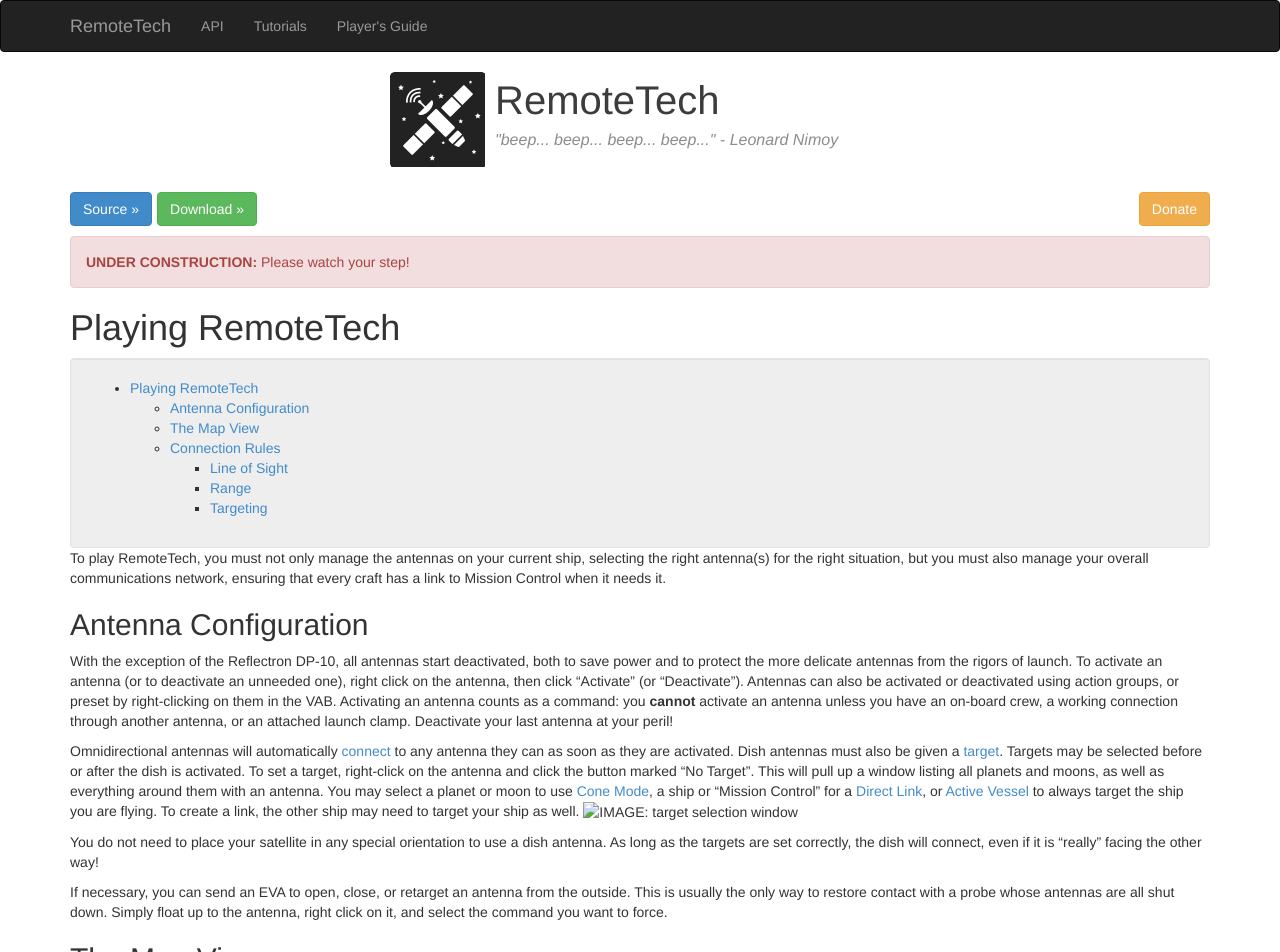
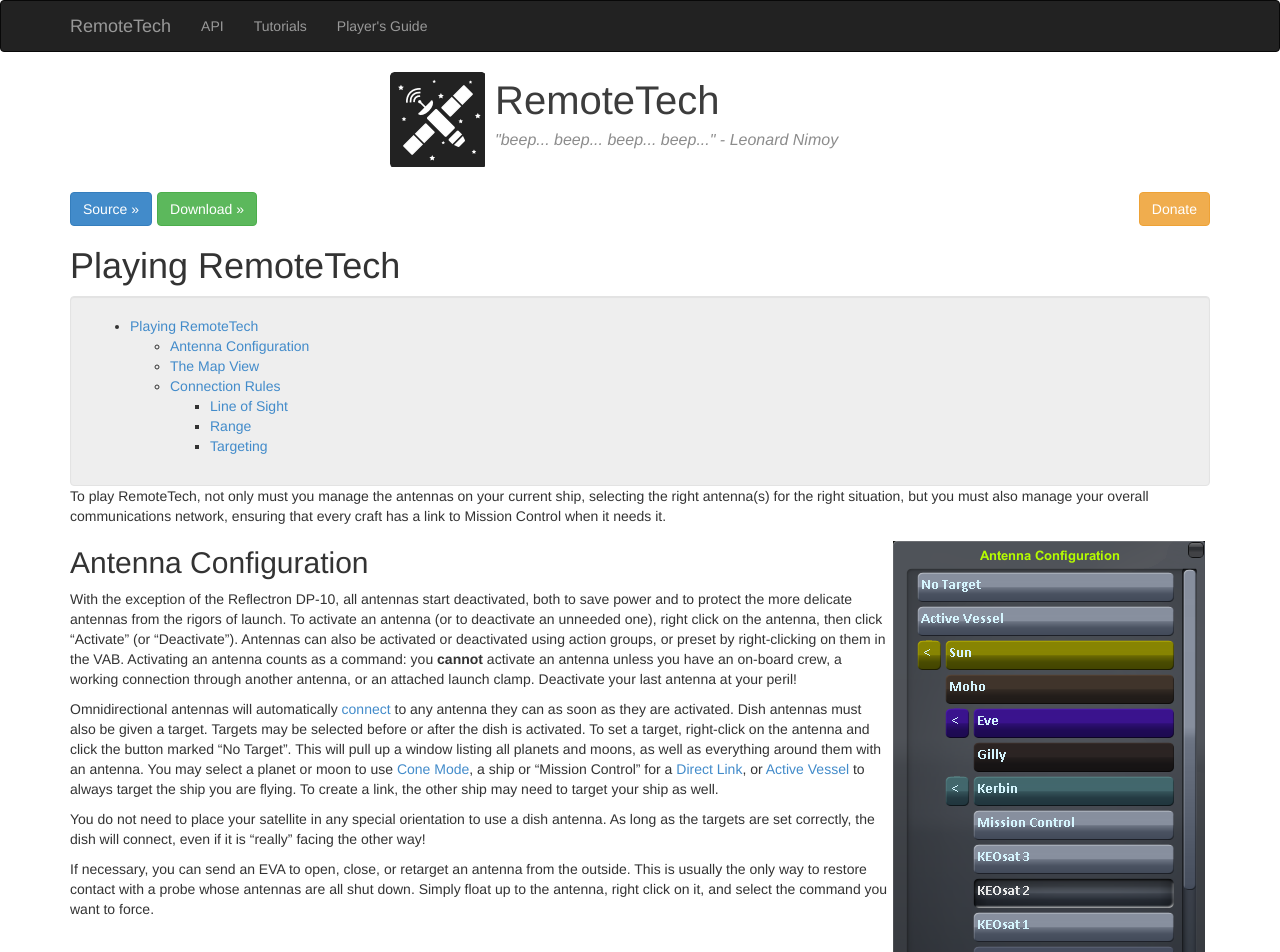
Before and after one commit to RemoteTechnologiesGroup/RemoteTech, a Jekyll site: the page built from guide/overview.md, in a window 1280 px wide. Shown: the top 952 px of the page. Built offline with Jekyll 4.4.1, drawn with Linux system fonts in a browser that asks for light colours; nearby versions of some CDN libraries; some of the changed text lies outside the part shown.

Commit message:
Added pictures to game rules overview.
Map view icons are currently hotlinks to the repository. Closes Starstrider42/RemoteTech#10.

```diff
--- a/guide/overview.md
+++ b/guide/overview.md
@@ -3,49 +3,60 @@
 layout: content
 ---
 
+<!-- Make the icon-labeled list easier to read -->
+<style type="text/css">
+dl.indentedlist dd {
+    margin-left: 100px;
+}
+dl.indentedlist dt {
+    float: left;
+    clear: left;
+}
+</style>
+
 {% include banner.html %}
-
-**UNDER CONSTRUCTION:** Please watch your step!
-{: .alert .alert-danger}
 
 #Playing RemoteTech
 
 {% include toc.html %}
 
-To play RemoteTech, you must not only manage the antennas on your current ship, selecting the right antenna(s) for the right situation, but you must also manage your overall communications network, ensuring that every craft has a link to Mission Control when it needs it.
+To play RemoteTech, not only must you manage the antennas on your current ship, selecting the right antenna(s) for the right situation, but you must also manage your overall communications network, ensuring that every craft has a link to Mission Control when it needs it.
+
+![IMAGE: target selection window](targetselector.png){: .right}
 
 ##Antenna Configuration
 
 With the exception of the Reflectron DP-10, all antennas start deactivated, both to save power and to protect the more delicate antennas from the rigors of launch. To activate an antenna (or to deactivate an unneeded one), right click on the antenna, then click "Activate" (or "Deactivate"). Antennas can also be activated or deactivated using action groups, or preset by right-clicking on them in the VAB. Activating an antenna counts as a command: you **cannot** activate an antenna unless you have an on-board crew, a working connection through another antenna, or an attached launch clamp. Deactivate your last antenna at your peril!
 
-Omnidirectional antennas will automatically [connect](#connection-rules) to any antenna they can as soon as they are activated. Dish antennas must also be given a [target](#targeting). Targets may be selected before or after the dish is activated. To set a target, right-click on the antenna and click the button marked "No Target". This will pull up a window listing all planets and moons, as well as everything around them with an antenna. You may select a planet or moon to use [Cone Mode](#target-cone), a ship or "Mission Control" for a [Direct Link](#target-direct), or [Active Vessel](#target-active) to always target the ship you are flying. To create a link, the other ship may need to target your ship as well.
-![IMAGE: target selection window](targetselector.png)
+Omnidirectional antennas will automatically [connect](#connection-rules) to any antenna they can as soon as they are activated. Dish antennas must also be given a target. Targets may be selected before or after the dish is activated. To set a target, right-click on the antenna and click the button marked "No Target". This will pull up a window listing all planets and moons, as well as everything around them with an antenna. You may select a planet or moon to use [Cone Mode](#target-cone), a ship or "Mission Control" for a [Direct Link](#target-direct), or [Active Vessel](#target-active) to always target the ship you are flying. To create a link, the other ship may need to target your ship as well.
 
 You do not need to place your satellite in any special orientation to use a dish antenna. As long as the targets are set correctly, the dish will connect, even if it is "really" facing the other way!
 
 If necessary, you can send an EVA to open, close, or retarget an antenna from the outside. This is usually the only way to restore contact with a probe whose antennas are all shut down. Simply float up to the antenna, right click on it, and select the command you want to force.
 
 ##The Map View
+{: .spacer}
 
 RemoteTech adds an overlay to the map view to display the state of your communication network. The overlay may be toggled with the bottons located on the lower right:
 
-![IMAGE: First button](icon_connection.png)
+![IMAGE: map view, with each type of overlay (active, cones, omni, dish, command center) labeled](rtmapview.png){:.right}
+
+![IMAGE: First button](https://raw.githubusercontent.com/RemoteTechnologiesGroup/RemoteTech/master/GameData/RemoteTech2/Textures/texPath.png)
 :   This button will highlight the links used in the working connection (if any) as a green line.
 
-![IMAGE: Second button](icon_cones.png)
+![IMAGE: Second button](https://raw.githubusercontent.com/RemoteTechnologiesGroup/RemoteTech/master/GameData/RemoteTech2/Textures/texPlanet.png)
 :   This button will display a 2D outline of any cones being aimed at planets or moons. For clarity, cones from ships off the edge of the screen will not be shown.
 
-![IMAGE: Third button](icon_links.png)
+![IMAGE: Third button](https://raw.githubusercontent.com/RemoteTechnologiesGroup/RemoteTech/master/GameData/RemoteTech2/Textures/texOmni.png) ![IMAGE: Third button](https://raw.githubusercontent.com/RemoteTechnologiesGroup/RemoteTech/master/GameData/RemoteTech2/Textures/texDish.png) ![IMAGE: Third button](https://raw.githubusercontent.com/RemoteTechnologiesGroup/RemoteTech/master/GameData/RemoteTech2/Textures/texOmniDish.png)
 :   This button cycles through four views of the network: no overlay, all omni-to-omni links in light brown, all dish-to-dish or omni-to-dish links in orange, and all links.
 
-![IMAGE: Fourth button](icon_targets.png)
+![IMAGE: Fourth button](https://raw.githubusercontent.com/RemoteTechnologiesGroup/RemoteTech/master/GameData/RemoteTech2/Textures/texButtonGreen.png)
 :   This button pulls up a window listing all dishes on the current craft, as well as their targets. Dishes marked in green are activated, those marked in red are deactivated. Clicking on any dish in the list will pull up the target selection window for that dish.
-
-![IMAGE: map view, with each type of overlay (active, cones, omni, dish, command center) labeled](rtmapview.png)
+{: .indentedlist}
 
 The Kerbal Space Center and any remote command stations will be marked on the map with red dots. This overlay cannot be toggled.
 
-RemoteTech also adds one button to the right side of the map view, below the planet info/ship crew button. Clicking this button will open a list of loaded ships; clicking on any ship on the list will center the map view on that ship.
+RemoteTech also adds one button to the right side of the map view, below the planet info/ship crew button. Clicking this button will open a list of ships in the game; clicking on any ship on the list will center the map view on that ship.
 
 ##Connection Rules
 
@@ -80,14 +91,15 @@
 Direct Link
 :   {:#target-direct}if the dish's target is set to a specific satellite, or to KSC Mission Control, it will maintain a link to that target as long as the line of sight and range conditions are met. A dish in Direct Link mode cannot be used to make connections with anything other than its specific target. Direct link mode is recommended for situations where the other two modes won't work, because updating direct links as ships move around can be a lot of work.
 
+![IMAGE: Using too narrow a cone](conetooclose.png){: .left}
+
 Cone
 :   {:#target-cone}if the dish's target is set to a planet or moon, it can simultaneously maintain a link to all targets that are within a cone centered on that planet *and* that are within that planet or moon's sphere of influence. The [list of parts](../parts/#dish-antennas) includes the cone diameter for each dish, as well as the minimum distance the dish needs to be from Kerbin to see anything to the side of the planet or to see anything in synchronous orbit (if you're too close, you'll get the situation in the picture). Cone mode is recommended for links to relay satellites orbiting another planet or moon, as it will automatically choose the best relay at any moment.
-![IMAGE: Using too narrow a cone](conetooclose.png)
 
 Active Vessel
 :   {:#target-active}if the dish's target is set to "Active Vessel", it will attempt to contact the ship the player is currently flying as if that ship had been selected using Direct Link. Active Vessel targeting is meant for dedicated communications satellites or [remote command stations](../../#command-stations), where it prevents the player from having to manually re-target all their comsats every time they focus on a different mission. Active Vessel is best suited for contacting isolated ships where there is not enough demand for a dedicated link. It should **not** be used if the player wants to relay a transmission through a third ship, or you may run into the common situation below:
 
-![A common situation in which active vessel is not appropriate](activerelaybug.png)
+![A common situation in which active vessel is not appropriate](activerelaybug.png){:.left}
 
 **Example:** a mothership is in orbit around a planet and has just detached a lander. Both mothership and lander are equipped with omnidirectional antennas; the mothership also has a dish that is pointed at Kerbin in cone mode. In orbit around Kerbin is a comsat with one of its dishes set to Active Vessel. If the player is controlling the lander, the comsat tries to link directly to it, bypassing the mothership entirely. The lander's antenna is too short to link to the comsat, and the mothership can't link because the comsat isn't trying to link to the mothership. To establish a connection, the comsat needs to either target the mothership with a **direct link**, or target the planet with a **cone**. Either would create a link between comsat and mothership, letting the mothership act as a relay for the lander.
 {:.caption}
```
Also changed, not shown: guide/overview/conetooclose.png (added), guide/overview/connectiondemo1.jpg, guide/overview/connectiondemo2.jpg, guide/overview/rtmapview.png (added), guide/overview/targetselector.png (added), guide/overview/targetselector_4x3.png (added).
